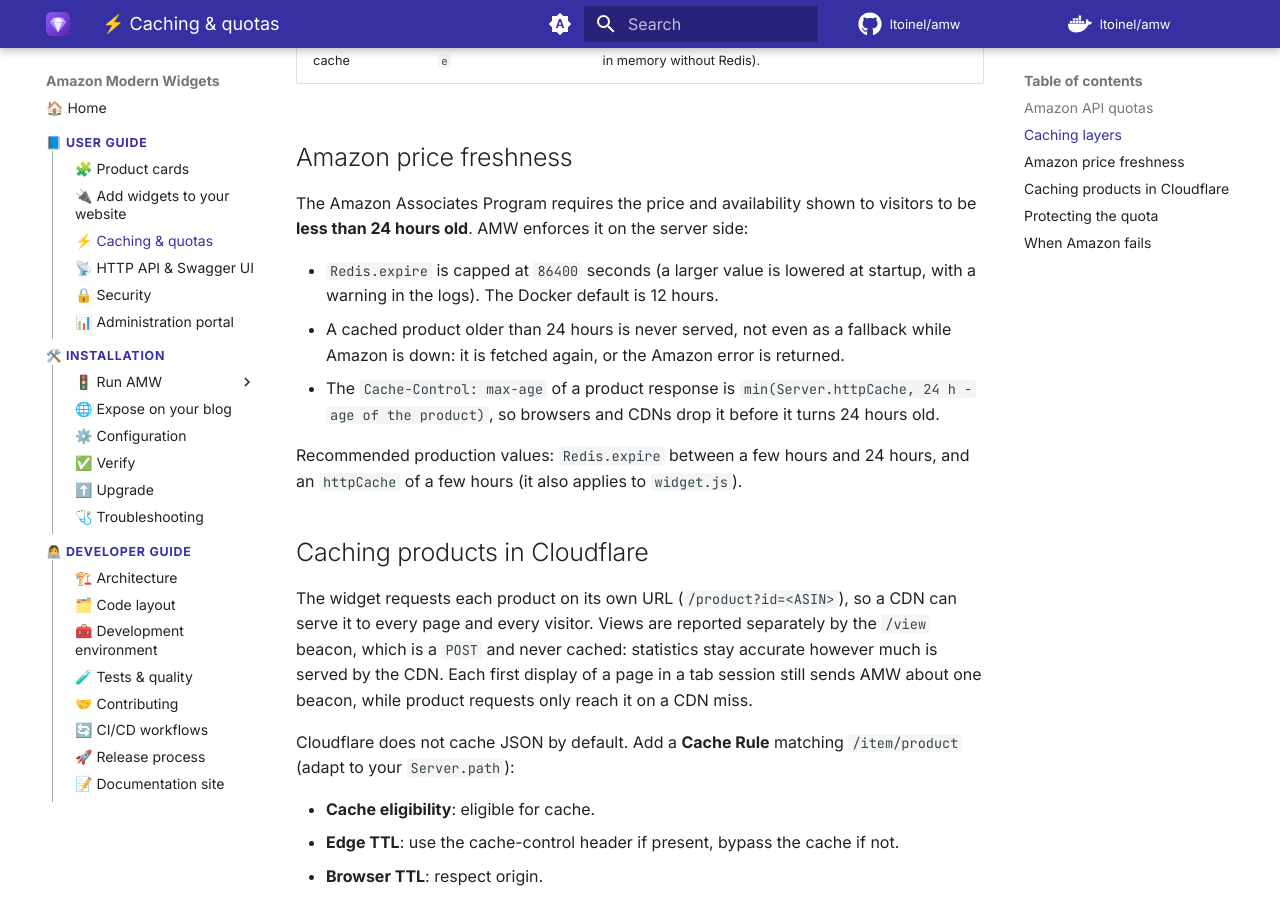
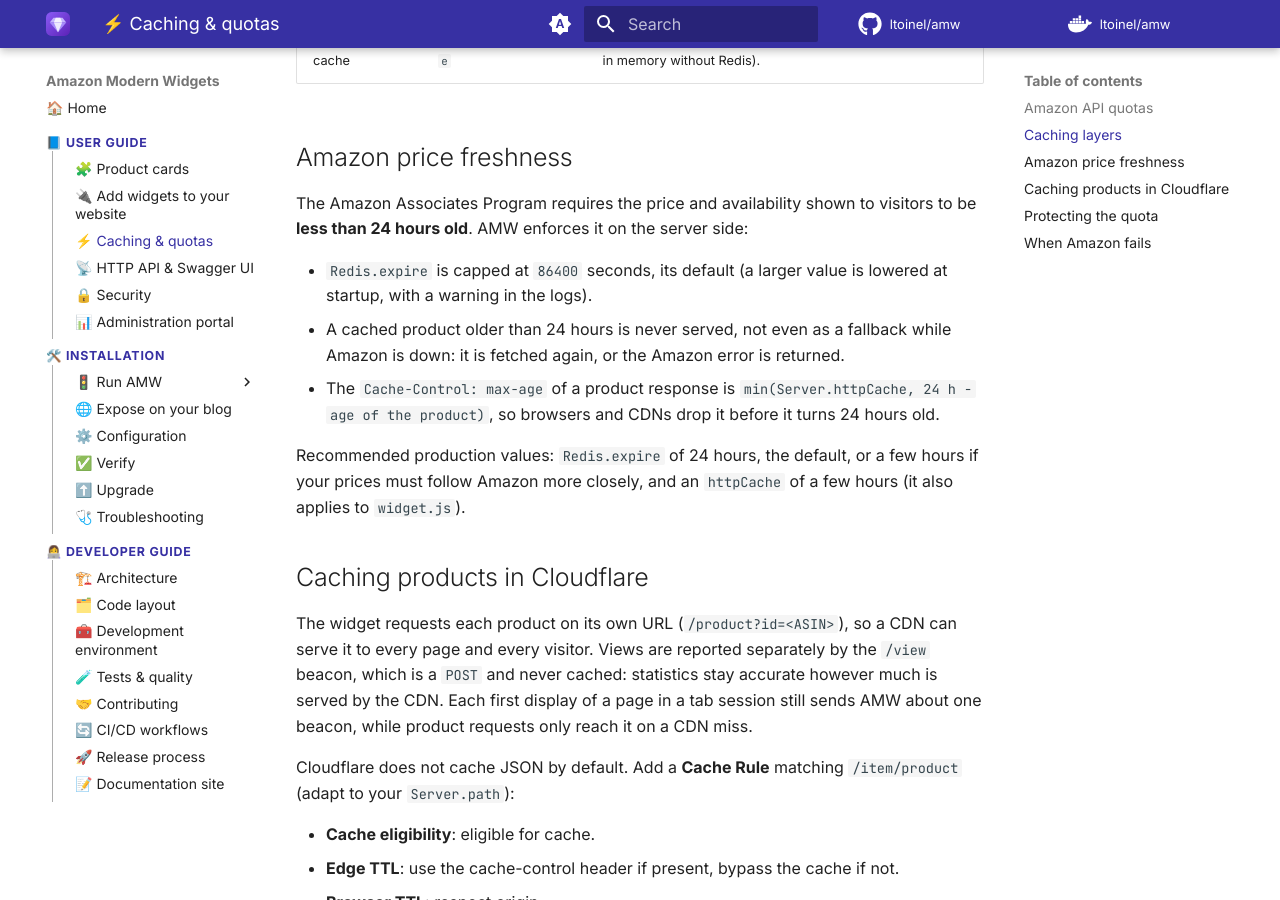
Before and after one commit to ltoinel/amw, an MkDocs documentation site: the page built from docs/user-guide/caching.md, in a window 1280 px wide and 900 px high, scrolled down 1408 px. Built offline with MkDocs 1.6.1 and Material for MkDocs 9.7.7, drawn with Linux system fonts in a browser that asks for light colours; comment, search, counter and statistics services are not loaded.

Commit message:
feat(cache): keep products 24 hours by default (#466)
Redis.expire defaults to 86400 seconds instead of 3600 (43200 in the Docker
configuration): the longest Amazon allows for a price, which divides the
Amazon calls of a steady traffic by up to 24. The server still never serves
a copy older than 24 hours nor lets a CDN keep one longer, and the card shows
the date of its price.

Closes #464

Co-authored-by: Ludovic Toinel <ltoinel@free.fr>
Co-authored-by: Claude Opus 5.5 <noreply@anthropic.com>

```diff
--- a/docs/user-guide/caching.md
+++ b/docs/user-guide/caching.md
@@ -45,15 +45,16 @@ flowchart LR
 The Amazon Associates Program requires the price and availability shown to visitors to
 be **less than 24 hours old**. AMW enforces it on the server side:
 
-- `Redis.expire` is capped at `86400` seconds (a larger value is lowered at startup,
-  with a warning in the logs). The Docker default is 12 hours.
+- `Redis.expire` is capped at `86400` seconds, its default (a larger value is lowered at
+  startup, with a warning in the logs).
 - A cached product older than 24 hours is never served, not even as a fallback while
   Amazon is down: it is fetched again, or the Amazon error is returned.
 - The `Cache-Control: max-age` of a product response is
   `min(Server.httpCache, 24 h - age of the product)`, so browsers and CDNs drop it
   before it turns 24 hours old.
 
-Recommended production values: `Redis.expire` between a few hours and 24 hours, and an
+Recommended production values: `Redis.expire` of 24 hours, the default, or a few hours if
+your prices must follow Amazon more closely, and an
 `httpCache` of a few hours (it also applies to `widget.js`).
 
 ## Caching products in Cloudflare { #cloudflare }
```
Also changed, not shown: docs/installation/configuration.md (+1 -1 lines), docs/installation/upgrade.md (+5 -0 lines), 5 other files.
